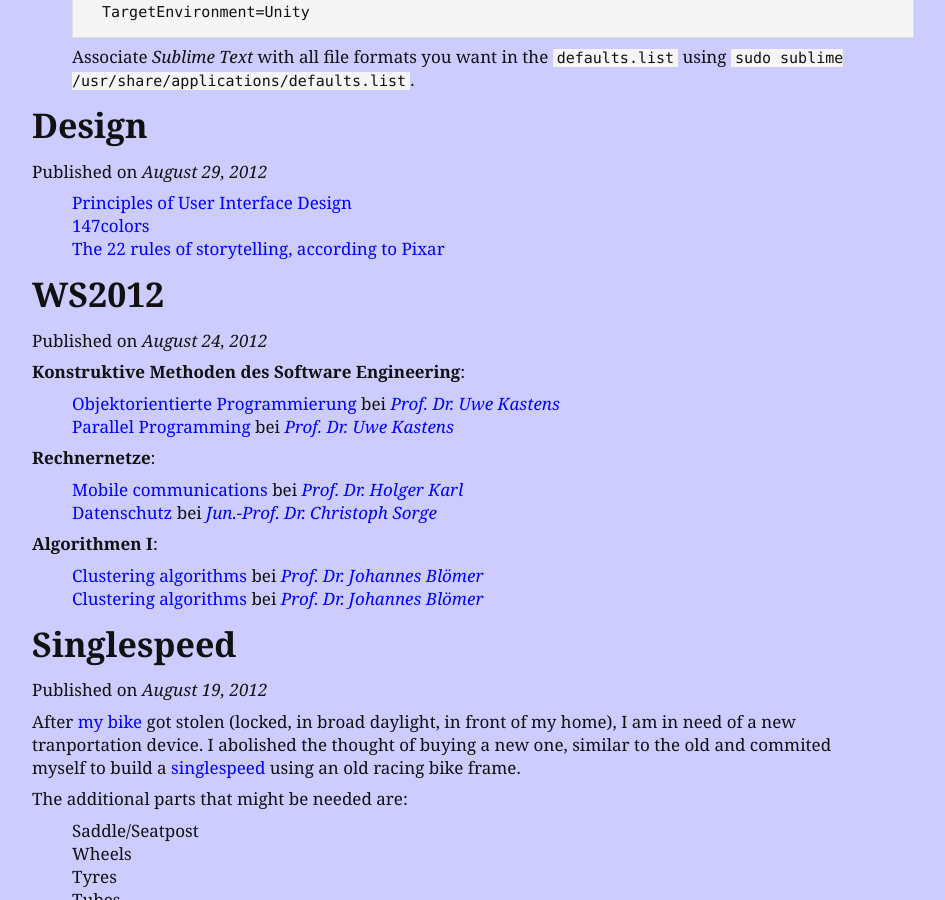
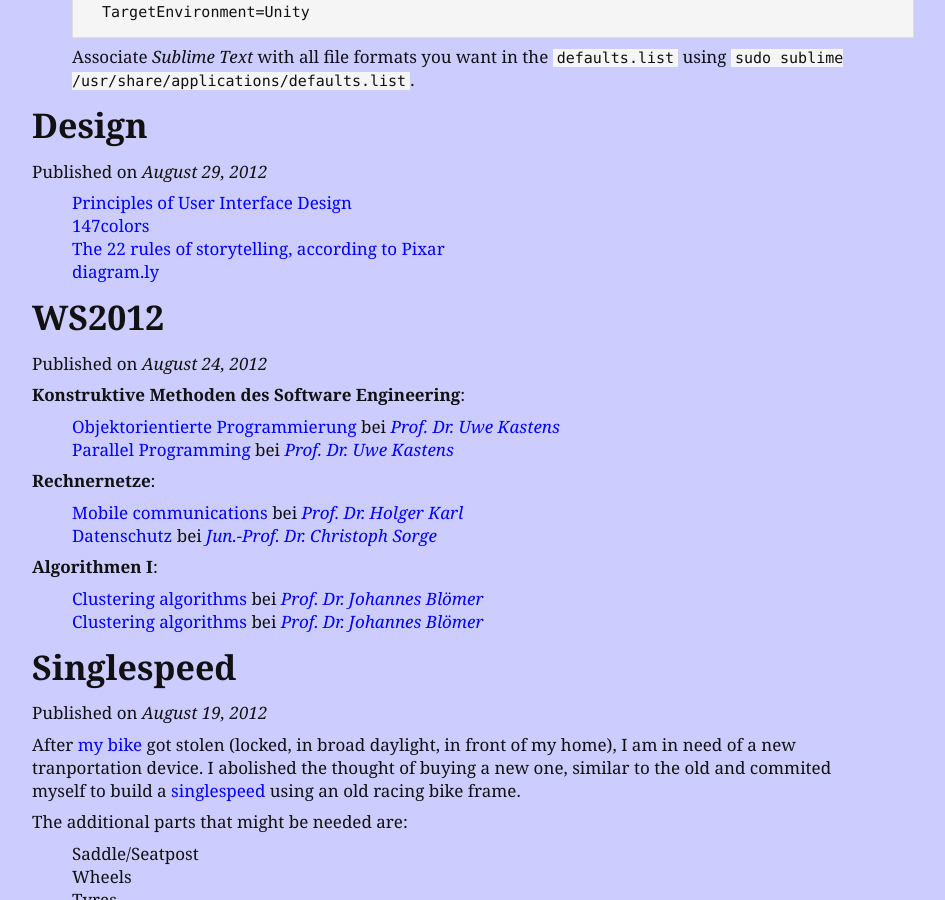
Before and after one commit to zdxerr/zdxerr.github.com, a Jekyll site: the page built from index.html, in a window 1280 px wide and 900 px high, scrolled down 1795 px. Shown: the whole window, without its empty margins (228-1173 px from the left). Built offline with Jekyll 4.4.1, drawn with Linux system fonts in a browser that asks for light colours; Markdown is read by kramdown in place of the engine named in the settings.

Commit message:
Some modifications.

```diff
--- a/_posts/2011-11-19-university.markdown
+++ b/_posts/2011-11-19-university.markdown
@@ -10,6 +10,5 @@ categories: [links, university]
 - [Institut für Informatik](http://www.cs.uni-paderborn.de/)
 - [Zentrum für Sprachlehre](http://kw.uni-paderborn.de/institute-einrichtungen/zfs/)
 - [Hochschulsport](http://unisport.upb.de/ahs/)
-- [LSF](http://lsf.upb.de/)
 - [PAUL](https://paul.uni-paderborn.de/)
 - [koaLA](https://koala.uni-paderborn.de/)
--- a/_posts/2012-08-29-design.markdown
+++ b/_posts/2012-08-29-design.markdown
@@ -7,3 +7,4 @@ categories: [links, design, inspiration]
 - [Principles of User Interface Design](http://bokardo.com/principles-of-user-interface-design/)
 - [147colors](http://www.147colors.com/)
 - [The 22 rules of storytelling, according to Pixar](http://io9.com/5916970/the-22-rules-of-storytelling-according-to-pixar)
+- [diagram.ly](http://www.diagram.ly/)
```
